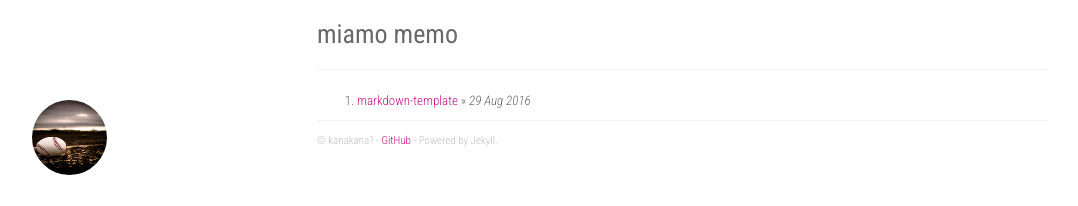
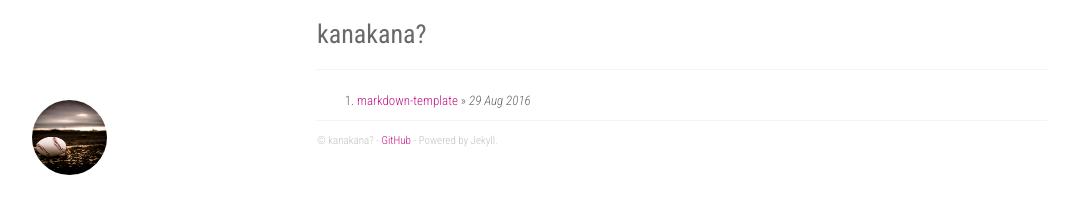
Before and after one commit to kananakai/kananakai.github.io, a Jekyll site: the page built from index.html, in a window 1280 px wide. Shown: the top 206 px of the page, without its empty margins (53-1131 px from the left). Built offline with Jekyll 4.4.1, drawn with Linux system fonts in a browser that asks for light colours; nearby versions of some CDN libraries; the list of posts is cut into pages by our own code.

Commit message:
no message

```diff
--- a/index.html
+++ b/index.html
@@ -3,7 +3,7 @@ layout: default
 ---
 
 <div id="home">
-    <h1>miamo memo</h1>
+    <h1>kanakana?</h1>
     <hr />
     <ol class="posts">
     {% for post in paginator.posts %}
```
